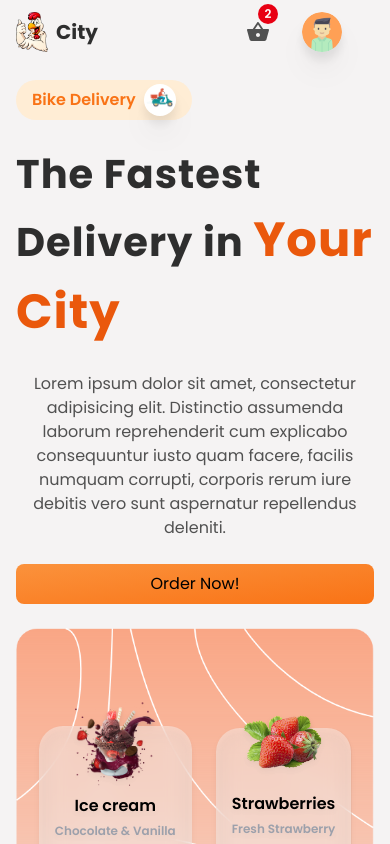
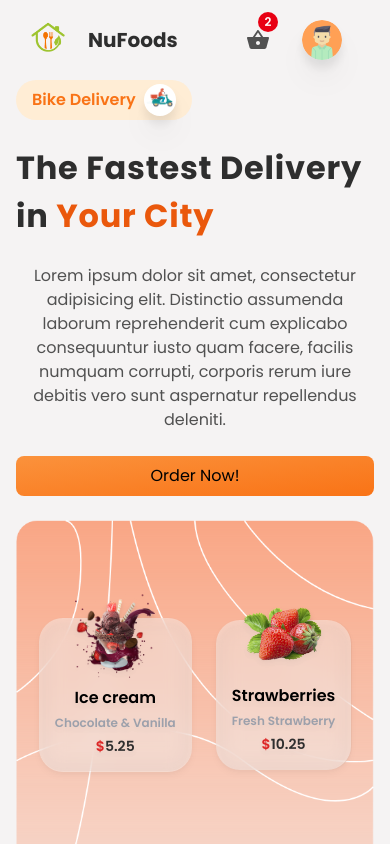
Before and after one commit to maycwu/nufoods, a React (Create React App) app: page / in a window 390 px wide. Shown: the top 844 px of the page. Built offline with nearby package versions, Linux system fonts and the light colour scheme.

Commit message:
small updates

```diff
--- a/src/components/Header.js
+++ b/src/components/Header.js
@@ -1,6 +1,6 @@
 import React, { useContext, useState } from 'react';
 import { Link } from 'react-router-dom';
-import Logo from '../img/logo.png';
+import Logo from '../img/logo1.png';
 import Avatar from '../img/avatar.png';
 import { MdShoppingBasket, MdAdd, MdLogout } from 'react-icons/md';
 import { motion } from 'framer-motion';
@@ -47,12 +47,12 @@ function Header() {
   };
 
   return (
-    <header className='fixed z-50 w-screen p-3 px-4 md:p-6 md:px-16 bg-primary'>
+    <header className='fixed z-50 w-screen p-5 px-4 md:p-6 md:pr-16 bg-primary'>
       {/*desktop & tablet*/}
       <div className='hidden md:flex w-full h-full items-center justify-between'>
-        <Link to={'/'} className='flex items-center gap-2'>
-          <img src={Logo} className='w-8 object-cover' alt='logo' />
-          <p className='text-headingColor text-xl font-bold'>City</p>
+        <Link to={'/'} className='flex items-center'>
+          <img src={Logo} className='w-24 h-14 object-cover' alt='logo' />
+          <p className='text-headingColor text-xl font-bold'>NuFoods</p>
         </Link>
 
         <div className='flex items-center gap-8'>
@@ -139,8 +139,8 @@ function Header() {
       {/*mobile*/}
       <div className='flex items-center justify-between md:hidden w-full h-full'>
         <Link to={'/'} className='flex items-center gap-2'>
-          <img src={Logo} className='w-8 object-cover' alt='logo' />
-          <p className='text-headingColor text-xl font-bold'>City</p>
+          <img src={Logo} className='w-16 h-10 object-cover' alt='logo' />
+          <p className='text-headingColor text-xl font-bold'>NuFoods</p>
         </Link>
         <div className='flex justify-evenly w-40'>
           <div className='relative flex items-center justify-center'>
--- a/src/components/HomeContainer.js
+++ b/src/components/HomeContainer.js
@@ -20,9 +20,9 @@ function homeContainer() {
           </div>
         </div>
 
-        <p className='text-[2.5rem] lg:text-[3.8rem] font-bold tracking-wide text-headingColor'>
+        <p className='text-[2rem] lg:text-[3.8rem] font-bold tracking-wide text-headingColor'>
           The Fastest Delivery in{' '}
-          <span className='text-orange-600 text-[3rem] lg:text-[4.5rem]'>
+          <span className='text-orange-600 text-[2rem] lg:text-[4.5rem]'>
             Your City
           </span>
         </p>
```
Also changed, not shown: src/img/logo1.png (added).
